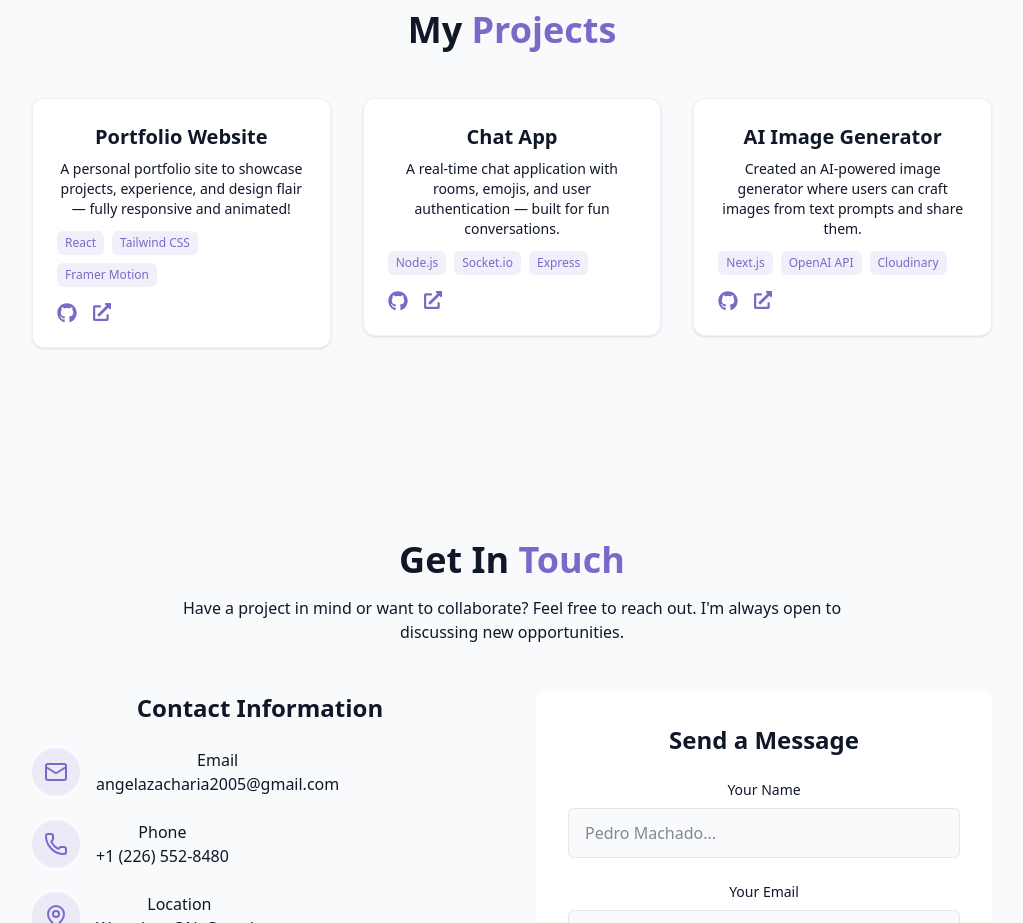
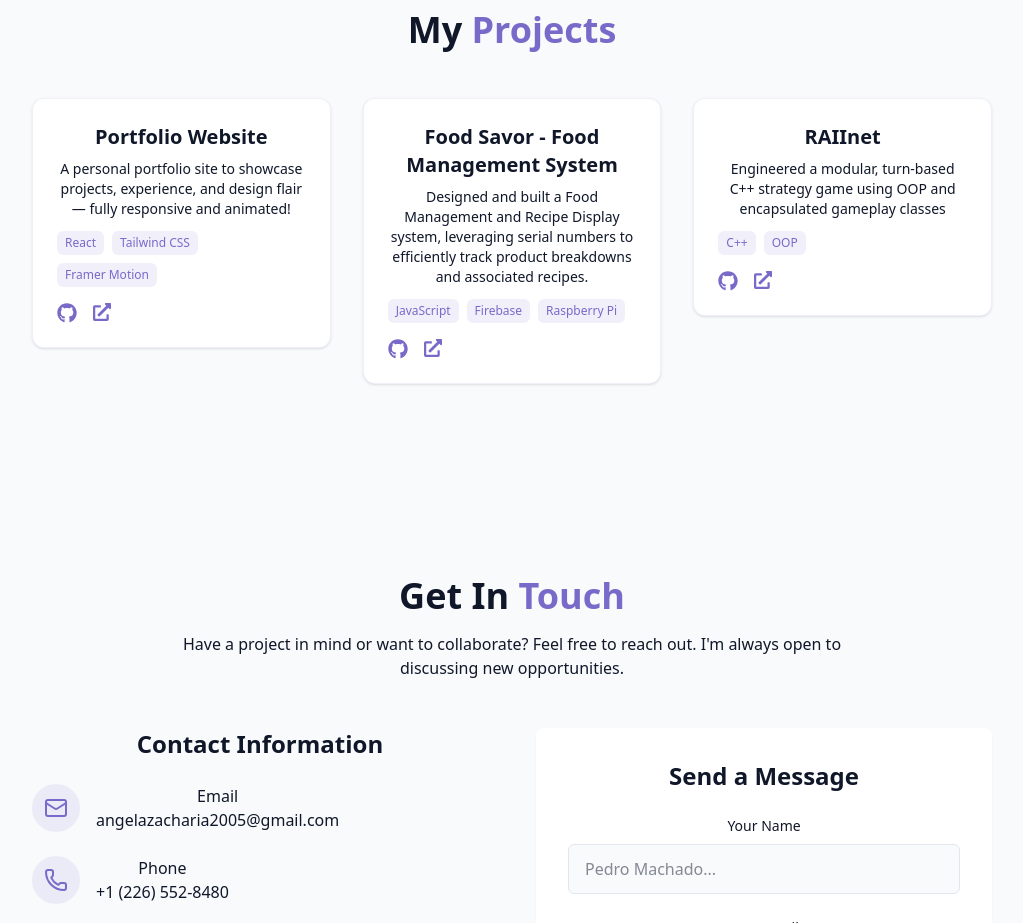
Before and after one commit to Angela-Zacharia/angela-zacharia, a React (Vite) app: page / in a window 1280 px wide. Shown: the part 2500-3423 px from the top of the page, without its empty margins (128-1151 px from the left). Built offline with nearby package versions, Linux system fonts and the light colour scheme.

Commit message:
editing project section

```diff
--- a/src/components/ProjectsSection.jsx
+++ b/src/components/ProjectsSection.jsx
@@ -7,24 +7,22 @@ const projects = [
     tech: ["React", "Tailwind CSS", "Framer Motion"],
     description:
       "A personal portfolio site to showcase projects, experience, and design flair — fully responsive and animated!",
-    github: "https://github.com/yourusername/portfolio",
-    demo: "https://yourportfolio.com",
+    github: "https://github.com/Angela-Zacharia/angela-zacharia",
+    demo: "https://angela-zacharia.netlify.app/",
   },
   {
-    title: "Chat App",
-    tech: ["Node.js", "Socket.io", "Express"],
+    title: "Food Savor - Food Management System",
+    tech: ["JavaScript", "Firebase", "Raspberry Pi"],
     description:
-      "A real-time chat application with rooms, emojis, and user authentication — built for fun conversations.",
-    github: "https://github.com/yourusername/chat-app",
-    demo: "https://chat-app-demo.netlify.app",
+      "Designed and built a Food Management and Recipe Display system, leveraging serial numbers to efficiently track product breakdowns and associated recipes.",
+    demo: "https://sehgal-arjun.github.io/foodsavour/index.html",
   },
   {
-    title: "AI Image Generator",
-    tech: ["Next.js", "OpenAI API", "Cloudinary"],
+    title: "RAIInet",
+    tech: ["C++", "OOP"],
     description:
-      "Created an AI-powered image generator where users can craft images from text prompts and share them.",
-    github: "https://github.com/yourusername/ai-image-generator",
-    demo: "https://ai-image-generator.app",
+      "Engineered a modular, turn-based C++ strategy game using OOP and encapsulated gameplay classes",
+    github: "https://github.com/Angela-Zacharia/RAIInet"
   },
 ];
 
```
